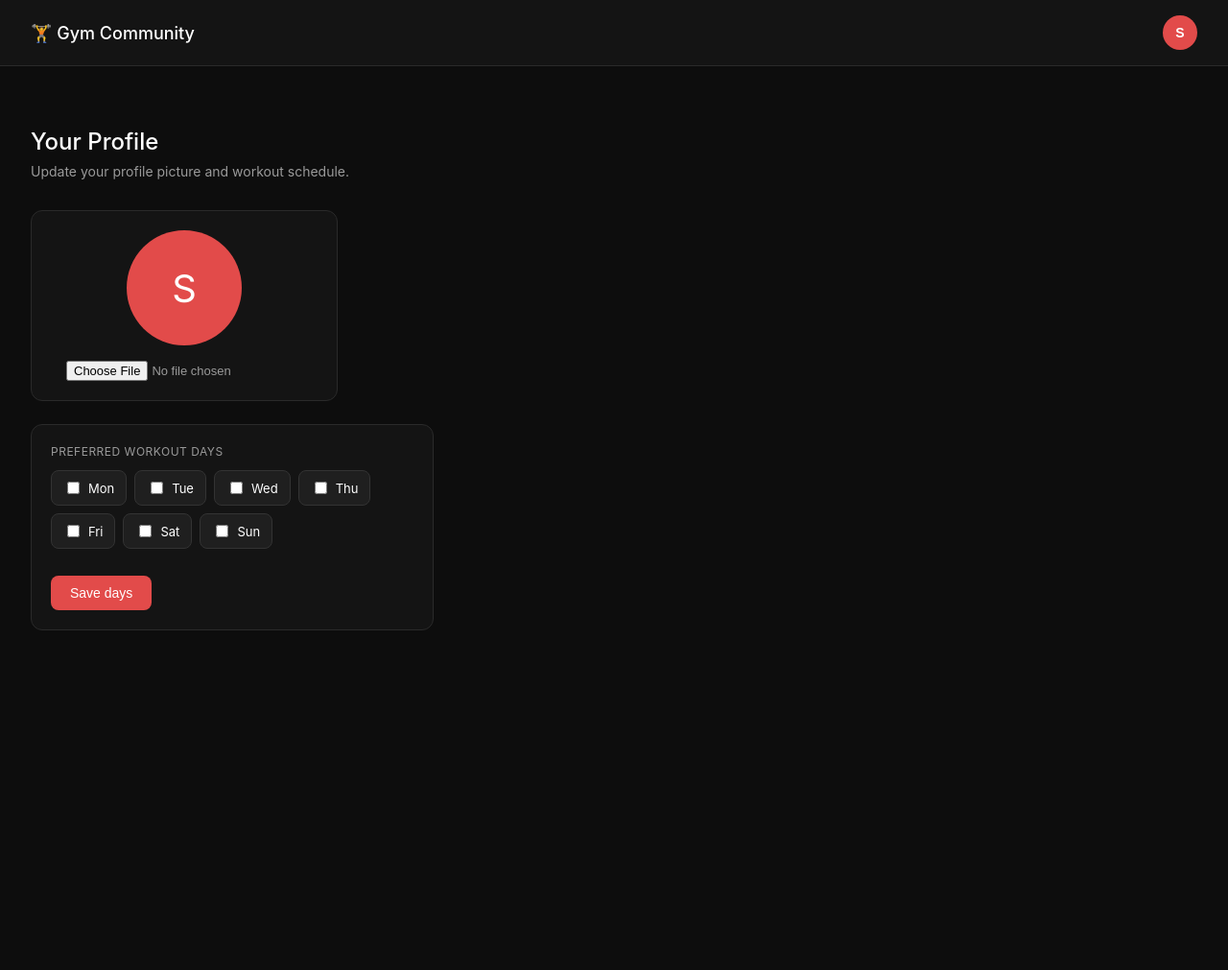
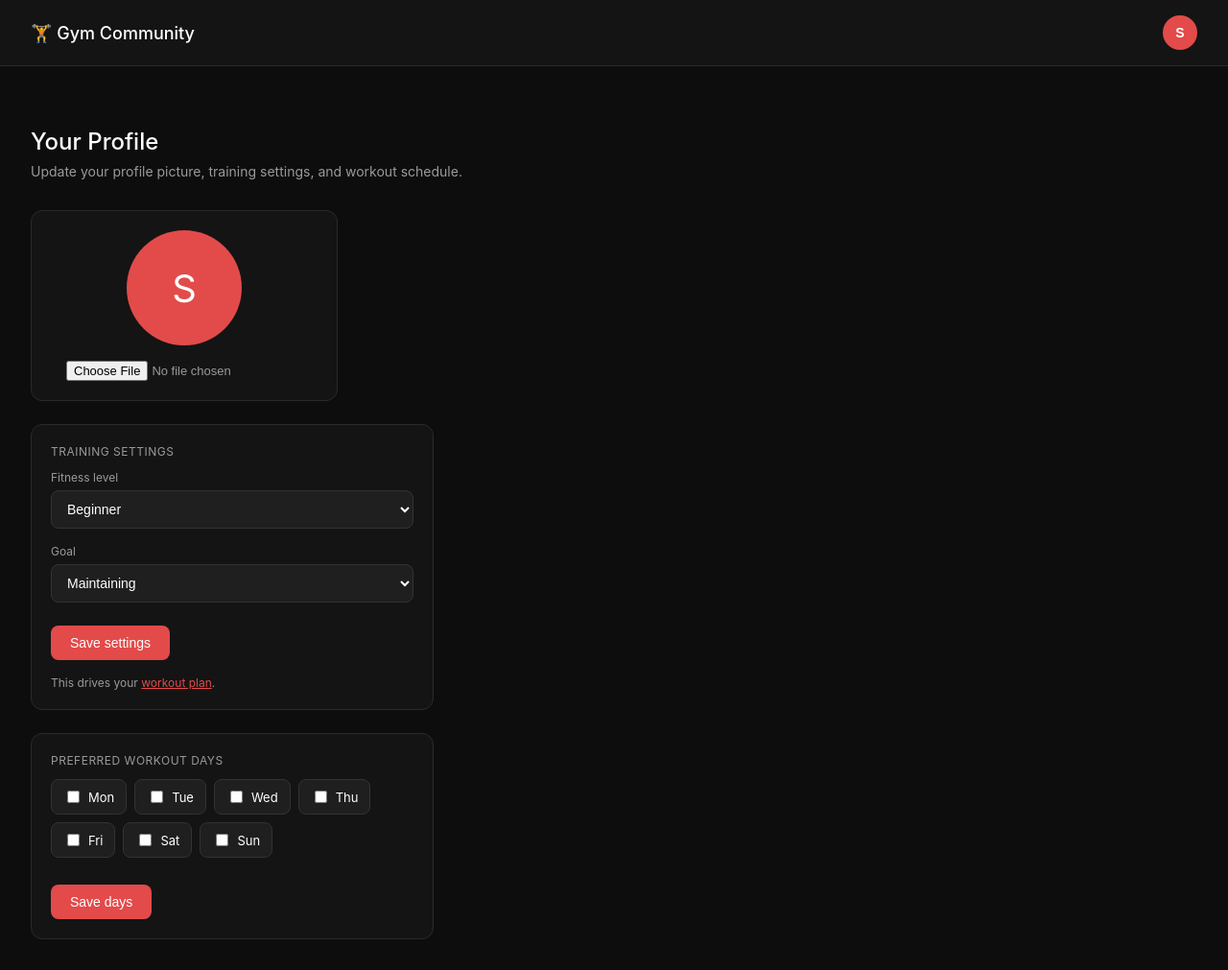
Before and after one commit to abel-111/Fitrack, a Flask app: page /profile/ in a window 1280 px wide. Shown: the whole page at 96% size. Before the commit the page ends 657 px from the top, so only its background shows below. Run offline with Flask 3, Linux system fonts and the light colour scheme; the visitor is signed in with stand-in values (Sample User, id 1); data that the repository does not hold is empty; some libraries are stand-ins or nearby versions.

Commit message:
Update profile template

```diff
--- a/app/templates/profile.html
+++ b/app/templates/profile.html
@@ -3,7 +3,7 @@
 {% block content %}
 <div class="page-wrapper">
     <h2>Your Profile</h2>
-    <p class="page-subtitle">Update your profile picture and workout schedule.</p>
+    <p class="page-subtitle">Update your profile picture, training settings, and workout schedule.</p>
 
     <div class="stat-card" style="max-width:320px; text-align:center;">
         {% if current_user.profile_picture and current_user.profile_picture != 'default.png' %}
@@ -20,6 +20,36 @@
                style="color:#9a9a9a; font-size:13px; display:block; margin:0 auto;">
         <p id="uploadStatus" style="color:#5dcaa5; font-size:12px; margin-top:8px; display:none;">Profile picture updated!</p>
         <p id="uploadError" style="color:#f0997b; font-size:12px; margin-top:8px; display:none;"></p>
+    </div>
+
+    <div class="stat-card" style="max-width:420px; margin-top:1.5rem;">
+        <p class="stat-label" style="margin-bottom:12px;">Training settings</p>
+        <form method="POST" action="{{ url_for('profile.update_settings') }}">
+            <div class="form-group">
+                <label>Fitness level</label>
+                <select name="fitness_level" style="width:100%; background:#1f1f1f; border:0.5px solid #333; border-radius:8px; padding:10px 12px; color:#fff; font-size:14px;">
+                    {% for level in fitness_levels %}
+                        <option value="{{ level }}" {% if current_user.fitness_level == level %}selected{% endif %}>
+                            {{ level|capitalize }}
+                        </option>
+                    {% endfor %}
+                </select>
+            </div>
+            <div class="form-group">
+                <label>Goal</label>
+                <select name="goal" style="width:100%; background:#1f1f1f; border:0.5px solid #333; border-radius:8px; padding:10px 12px; color:#fff; font-size:14px;">
+                    {% for goal in goals %}
+                        <option value="{{ goal }}" {% if current_user.goal == goal %}selected{% endif %}>
+                            {{ goal|capitalize }}
+                        </option>
+                    {% endfor %}
+                </select>
+            </div>
+            <button type="submit" class="btn-primary-custom" style="width:auto; padding:10px 20px; margin-top:0.5rem;">Save settings</button>
+        </form>
+        <p style="color:#9a9a9a; font-size:12px; margin-top:1rem; margin-bottom:0;">
+            This drives your <a href="{{ url_for('workouts.plan') }}" style="color:#e24b4a;">workout plan</a>.
+        </p>
     </div>
 
     <div class="stat-card" style="max-width:420px; margin-top:1.5rem;">
```
